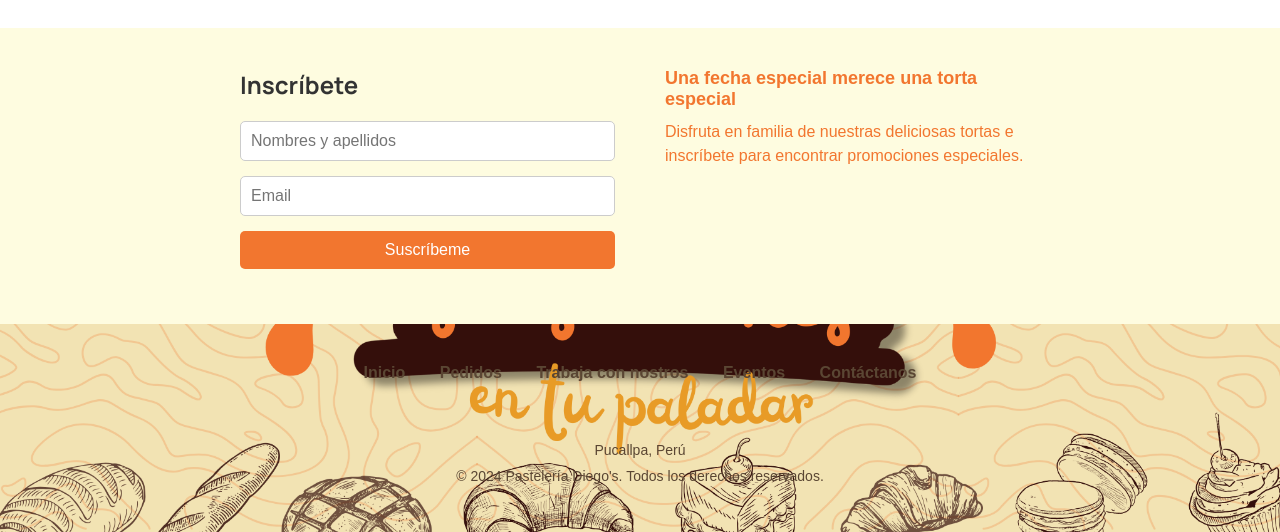
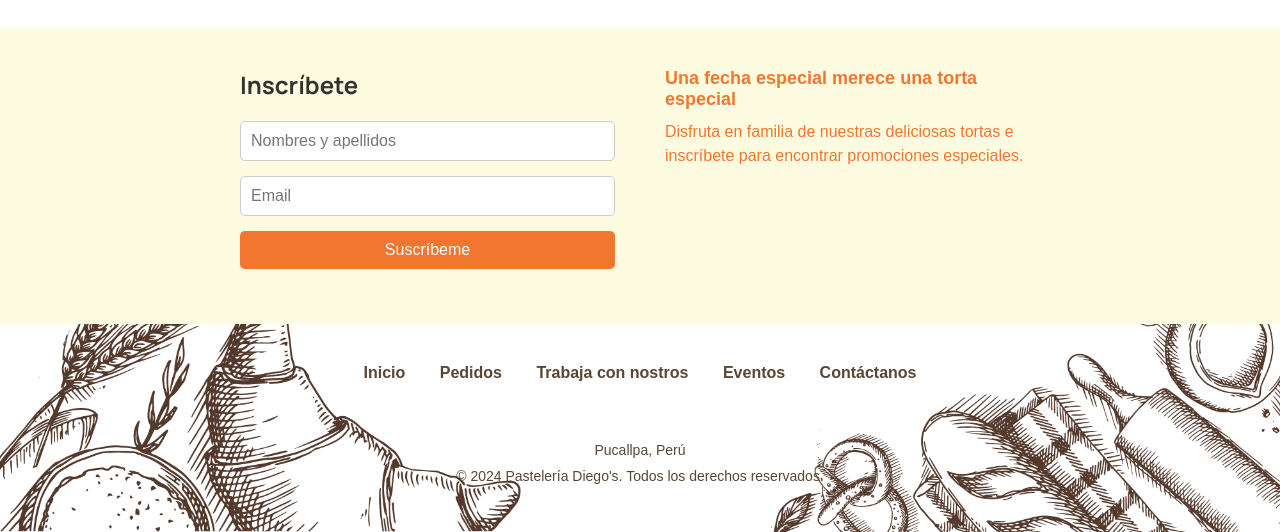
Before and after one commit to adelayda-herrera/PasteleriaWeb, a plain HTML site: page index.html in a window 1280 px wide. Shown: the part 2597-3129 px from the top of the page. Drawn offline with Linux system fonts and the light colour scheme; some icons are missing.

Commit message:
update footer image

```diff
--- a/CSS/Pasteleria.css
+++ b/CSS/Pasteleria.css
@@ -451,7 +451,7 @@ form input {
 /*---------------------------------------  FIN CSS INSCRIBETE ----------------------------------*/
 
 .footer {
-    background: url('/IMG/FONDOS/fondo_pasteleria.png') no-repeat center bottom;
+    background: url('../IMG/FONDOS/footer-fondo.png') no-repeat center bottom;
     background-size: cover; /* La imagen ocupará todo el fondo del footer */
     text-align: center;
     padding: 40px 20px;
```
Also changed, not shown: IMG/FONDOS/footer-fondo.png (added).
